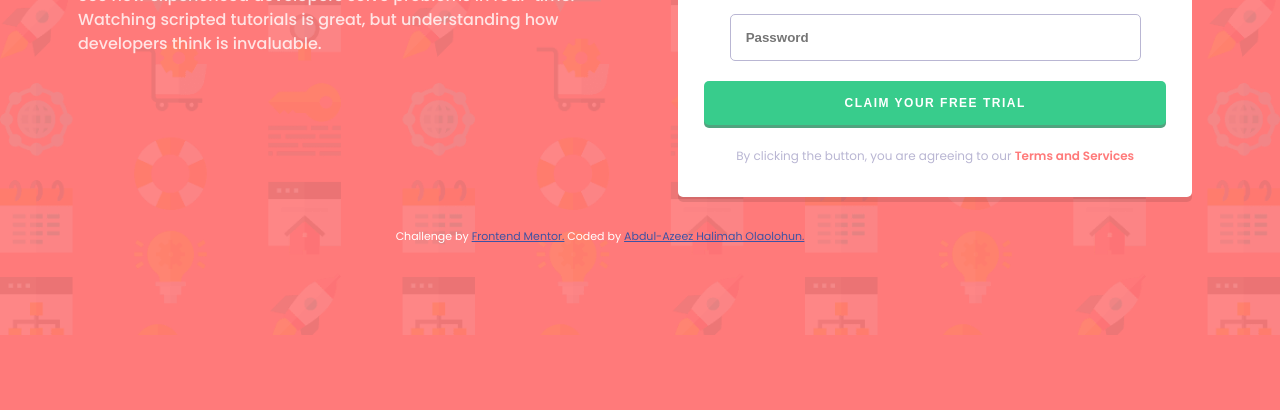
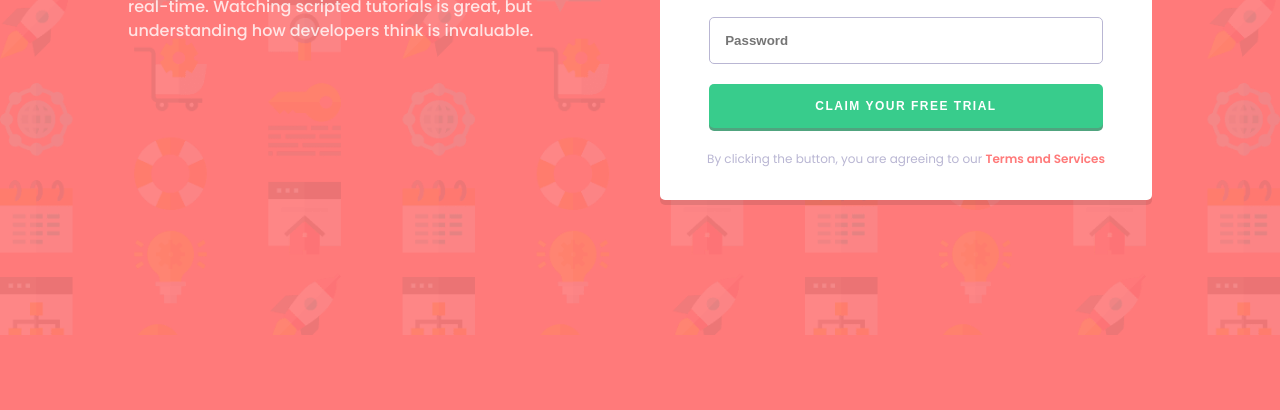
Before and after one commit to devhalimah/developers-hub, a plain HTML site: page index.html in a window 1280 px wide. Shown: the part 390-800 px from the top of the page. Drawn offline with Linux system fonts and the light colour scheme.

Commit message:
Add files via upload

```diff
--- a/css/index.scss
+++ b/css/index.scss
@@ -27,6 +27,10 @@ section{
 .section-1 .sub-title{
   color: rgb(255,255,255,0.8);
   line-height: 1.5;
+}
+.section-2 {
+	width: 80%;
+    margin: 0 auto;
 }
 h1{
     font-weight: 700;
@@ -88,7 +92,7 @@ form input[type='text']:focus, input[type='password']:focus{
 	letter-spacing: 1.5px;
 	border: none;
 	outline: none;
-	width: 90%;
+	width: 80%;
 }
 .bg-green:active {
   transform: translateY(1px);
@@ -100,6 +104,8 @@ form input[type='text']:focus, input[type='password']:focus{
 .bottom-text{
     color: hsl(246, 25%, 77%);
 	font-size: 12px;
+	padding-right: 20px;
+    padding-left: 20px;
 }
 .bottom-text .text-red{
     color: hsl(0, 100%, 74%);
@@ -114,39 +120,36 @@ form input[type='text']:focus, input[type='password']:focus{
 /* MEDIA QUERIES */
 @media only screen and (min-width:600px) and (orientation:landscape){
 body{
-    font-family: 'Poppins', sans-serif;
-	font-size: 16px;
-	font-weight: 400;
-	background-color: hsl(0, 100%, 74%);
 	background-image: url(../images/bg-intro-desktop.png);
-	background-size: cover;
-	background-repeat: no-repeat;
-	color: hsl(246, 25%, 77%);
-	text-align: center;
-	padding: 20px 80px 20px 0px;
 }
 .container{
-flex-direction: row;
+    flex-direction: row;
+	padding-right: 100px;
+	padding-left: 100px;
 }
 section{
-    margin-top: 50px;
-	padding: 0px 0px 20px 0px;
+    margin-top: 5%;
+	padding-bottom: 20px;
 }
 .section-1{
     color: #fff;
-	padding-top: 150px;
-    padding-left: 70px;
-	padding-right: 50px;
+	padding-top: 135px;
     text-align: left;
     line-height: 1.4;
     width: 60%;
 }
+.section-1 .sub-title{
+	max-width: 450px;
+}
 .section-2{
-	width: 50%;
-	padding-left: 20px;
+	width: 60%;
+	margin-top: 5%;
 }
 h1{
-    font-size: 40px;
+    font-size: 45px;
 	line-height: 1;
 }
+.attribution {
+	display: none;
 }
+}
```
Also changed, not shown: css/index.css.
